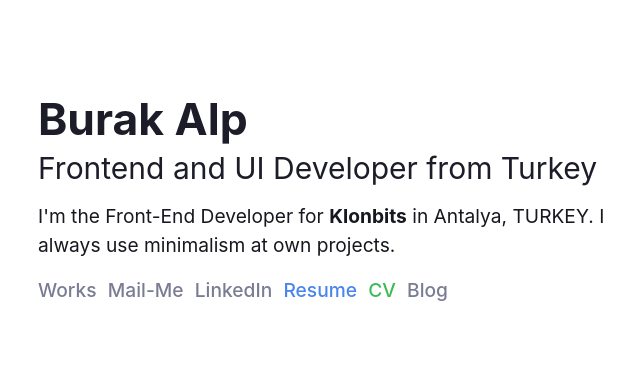
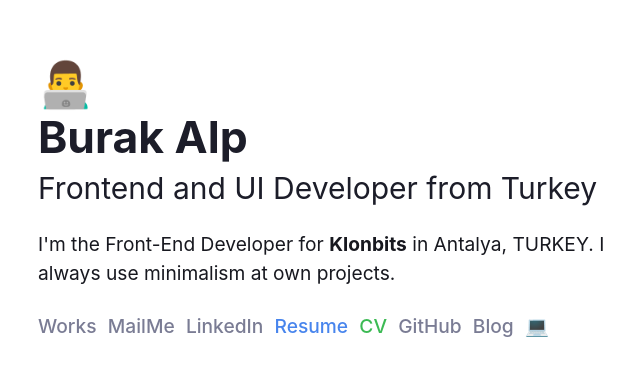
Before and after one commit to gitburakalp/burakalpweb, a website: page app/index.html in a window 1280 px wide. Shown: the part 201-576 px from the top of the page, without its empty margins (302-942 px from the left). Drawn offline with Linux system fonts and the light colour scheme.

Commit message:
Add Emojis

```diff
--- a/app/index.html
+++ b/app/index.html
@@ -8,6 +8,7 @@
   </head>
   <body>
     <secton class="wrapper">
+      <span class="main-title programmer-icon">👨‍💻</span>
       <h1 class="main-title">Burak Alp</h1>
       <h2 class="subtitle">Frontend and UI Developer from Turkey</h2>
       <p class="description">I'm the Front-End Developer for <b><a href="http://www.klonbits.com" target="_blank">Klonbits</a></b> in Antalya, TURKEY. I always use minimalism at own projects.</p>
@@ -16,7 +17,7 @@
           <a href="#Works">Works</a>
         </li>
         <li class="list-item">
-          <a href="mailto:burakalp17@gmail.com">Mail-Me</a>
+          <a href="mailto:burakalp17@gmail.com">MailMe</a>
         </li>
         <li class="list-item">
           <a href="https://www.linkedin.com/in/imburakalp" target="_blank">LinkedIn</a>
@@ -27,8 +28,14 @@
         <li class="list-item google-green">
           <a href="#cvSection" target="_blank" title="CV for Turkey">CV</a>
         </li>
+        <li class="list-item">
+          <a href="https://github.com/gitburakalp" target="_blank">GitHub</a>
+        </li>
         <li class="list-item blog">
           <a target="_blank" title="see soon..">Blog</a>
+        </li>
+        <li class="list-item">
+          <span class="programmer-icon">💻</span>
         </li>
       </ul>
     </secton>
--- a/app/scss/allinone.scss
+++ b/app/scss/allinone.scss
@@ -96,12 +96,16 @@ body {
   @include m-breakpoint-up(xs) {
     font-size: calc(1.875rem + 18 * (100vw - 320px) / 1200);
   }
+
+  &.programmer-icon {
+    display: block;
+  }
 }
 
 .subtitle {
   font-size: 1.375rem;
   font-weight: normal;
-  margin-top: 4px;
+  margin-top: 6px;
   @include m-breakpoint-up(xs) {
     font-size: calc(1.375rem + 10 * (100vw - 320px) / 1200);
   }
@@ -115,6 +119,7 @@ body {
 
   @include m-breakpoint-up(xs) {
     font-size: calc(1rem + 4 * (100vw - 320px) / 1200);
+    margin-top: calc(1rem + 10 * (100vw - 320px) / 1200);
   }
 }
 
```
Also changed, not shown: app/css/allinone.css.
